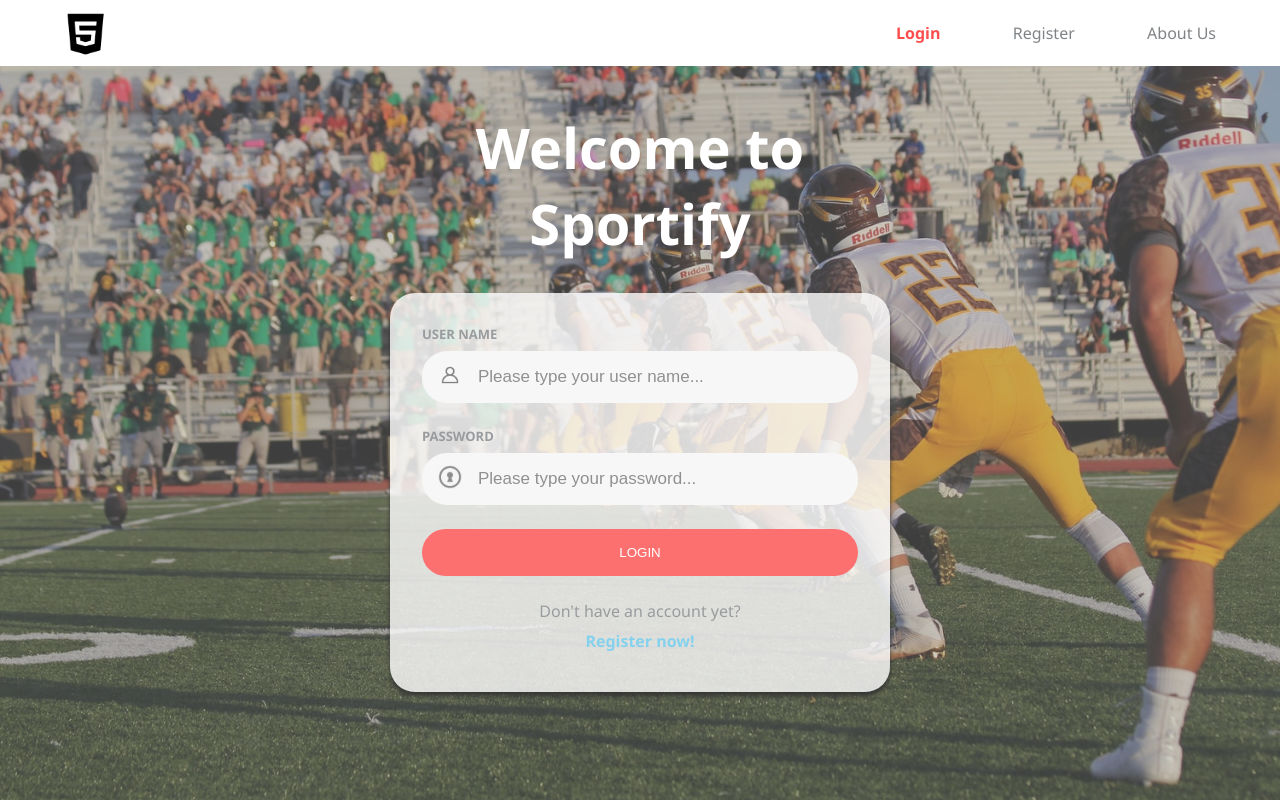
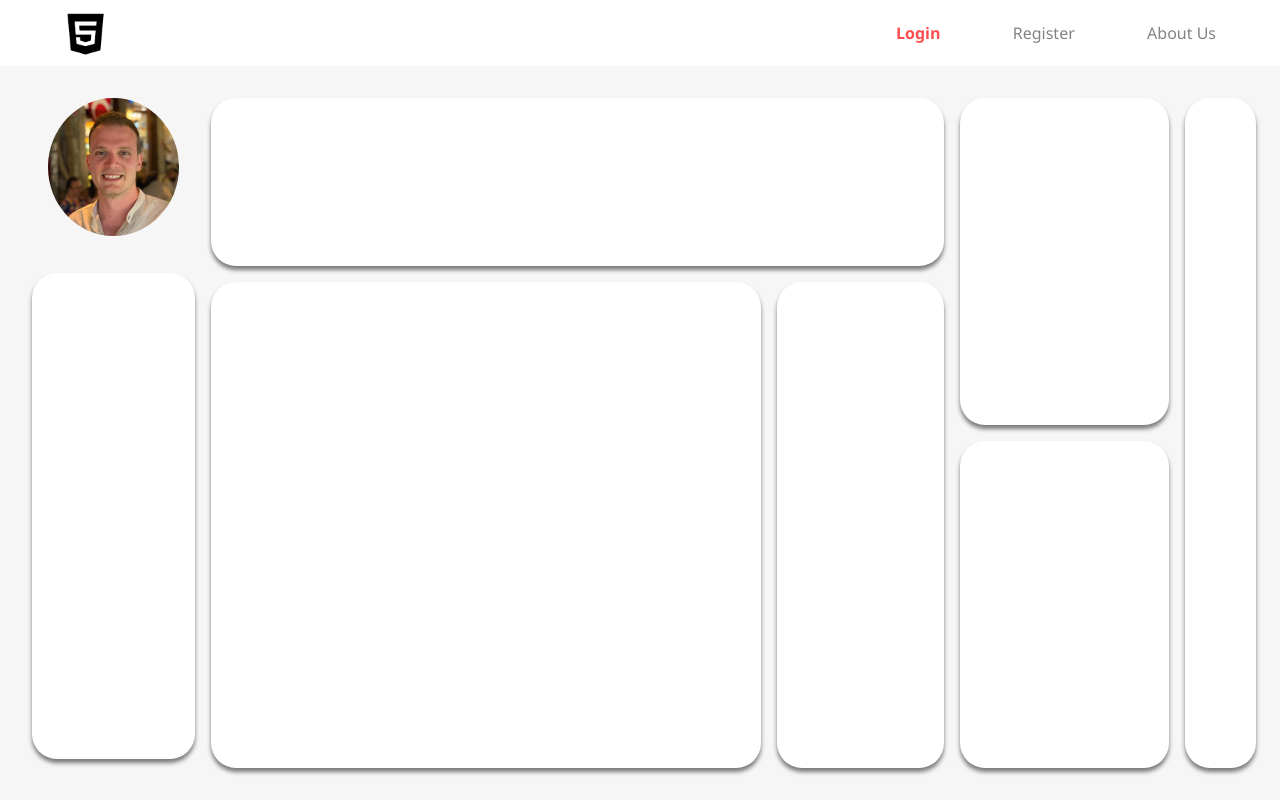
Before and after one commit to cemakcevin/sportify, a React (Create React App) app in the folder client/: page /home in a window 1280 px wide. Before the commit this address led to /login. Built offline with nearby package versions, Linux system fonts and the light colour scheme.

Commit message:
set the layout for the profile page

```diff
--- a/client/src/App.js
+++ b/client/src/App.js
@@ -4,6 +4,7 @@
 import LoginPage from './pages/LoginPage/LoginPage';
 import SearchPage from './pages/SearchPage/SearchPage';
 import GamePage from './pages/GamePage/GamePage';
+import HomePage from './pages/HomePage/HomePage';
 
 import Header from './components/Header/Header';
 
@@ -12,6 +13,7 @@
     <BrowserRouter>
       <Header />
       <Switch>
+          <Route path="/home" component={HomePage}/>
           <Route path="/login" component={LoginPage} />
           <Route path="/search" component={SearchPage} />
           <Route path="/game/:gameId" component={GamePage} />
--- /dev/null
+++ b/client/src/components/Avatar/Avatar.js
@@ -0,0 +1,12 @@
+import './Avatar.scss';
+
+function Avatar ({className, avatarUrl}) {
+
+    return(
+        <div className={`${className} avatar`}>
+            <img className="avatar__img" src={avatarUrl} alt="profile"/>
+        </div>
+    )
+}
+
+export default Avatar;
--- /dev/null
+++ b/client/src/components/Avatar/Avatar.scss
@@ -0,0 +1,7 @@
+.avatar {
+
+    &__img {
+        width: 100%;
+        border-radius: 50%;
+    }
+}
--- /dev/null
+++ b/client/src/components/TeamCard/TeamCard.js
@@ -0,0 +1,12 @@
+import './TeamCard.scss'
+
+function TeamCard ({className, taskDisplayTeam, strTeamBadge, teamId}) {
+
+    return (
+        <article className={`${className} card`} onClick={() => taskDisplayTeam(teamId)}>
+            <img className="card__img" src={strTeamBadge} alt="team" />
+        </article>
+    )
+};
+
+export default TeamCard;
--- /dev/null
+++ b/client/src/components/TeamCard/TeamCard.scss
@@ -0,0 +1,12 @@
+.card {
+    padding: 1rem;
+    border-radius: 25px;
+    display: flex;
+    align-items: center;
+    justify-content: center;
+    box-shadow: 0px 4px 4px rgba(0, 0, 0, 0.9);
+
+    &__img {
+        width: 100%;
+    }
+}
--- /dev/null
+++ b/client/src/pages/HomePage/HomePage.js
@@ -0,0 +1,55 @@
+import './HomePage.scss';
+
+import Avatar from '../../components/Avatar/Avatar';
+
+import avatarUrl from '../../assets/pictures/profile.jpeg';
+
+function HomePage () {
+
+    return(
+        <main className="home">
+            <div className="home__profile profile">
+                <Avatar
+                    className="profile__avatar"
+                    avatarUrl={avatarUrl}
+                />
+                <div className="profile__info">
+
+                </div>
+            </div>
+            <div className="home__interaction interaction">
+                <div className="interaction__favourites">
+
+                </div>
+                <div className="interaction__feed-container">
+                    <div className="interaction__feed feed">
+
+                    </div>
+                    <div className="interaction__news news">
+
+                    </div>
+                </div>
+            </div>
+            <div className="home__updates updates">
+                <div className="updates__container">
+
+                </div>
+                <div className="updates__container">
+
+                </div>
+            </div>
+            <div className="home__friends friends">
+                <div className="friends__wrapper">
+                    <div className="friends__container">
+
+                    </div>
+                    <div className="friends__container">
+
+                    </div>
+                </div>
+            </div>
+        </main>
+    )
+}
+
+export default HomePage;
--- /dev/null
+++ b/client/src/pages/HomePage/HomePage.scss
@@ -0,0 +1,98 @@
+@use '../../partials/colors' as *;
+@use '../../partials/mixins' as *;
+
+.home {
+    min-height: 100vh;
+    padding: 66px 1rem 1rem 1rem;
+    background: $color-primary1;
+    display: flex;
+    justify-content: flex-start;
+}
+
+.profile {
+    width: 15%;
+    padding: 1rem 0.5rem 1rem 1rem;
+    display: flex;
+    flex-direction: column;
+
+    &__avatar {
+        width: 100%;
+        padding: 1rem;
+        margin-bottom: 1rem;
+    }
+
+    &__info {
+        height: calc(100% - 200px);
+        @include card-background;
+    }
+}
+
+.interaction {
+    width: 60%;
+    padding: 2rem 0.5rem 1rem 0.5rem;
+    display: flex;
+    flex-direction: column;
+
+    &__favourites {
+        height: 25%;
+        padding: 1rem;
+        margin-bottom: 1rem;
+        overflow-x: auto;
+
+        @include card-background;
+    }
+
+    &__feed-container {
+        height: calc(75% - 1rem);
+        display: flex;
+    }
+
+    &__feed {
+        height: 100%;
+        width: 75%;
+        margin-right: 1rem;
+
+        @include card-background;
+    }
+
+    &__news {
+        height: 100%;
+        width: calc(25% - 1rem);
+
+        @include card-background;
+    }
+}
+
+.updates {
+    width: 18%;
+    display: flex;
+    flex-direction: column;
+    justify-content: space-between;
+    padding: 2rem 0.5rem 1rem 0.5rem;
+
+    &__container {
+        width: 100%;
+        height: calc(50% - 0.5rem);
+
+        @include card-background;
+    }
+}
+
+.friends {
+    flex-grow: 1;
+    display: flex;
+    flex-direction: column;
+    justify-content: space-between;
+    padding: 2rem 0.5rem 1rem 0.5rem;
+
+    &__wrapper {
+        width: 100%;
+        height: 100%;
+        @include card-background;
+    }
+
+    &__container {
+        width: 100%;
+        height: 50%;
+    }
+}
--- a/client/src/pages/SearchPage/SearchPage.js
+++ b/client/src/pages/SearchPage/SearchPage.js
@@ -4,6 +4,7 @@
 
 import Input from '../../components/Input/Input';
 import TeamDetails from '../../components/TeamDetails/TeamDetails';
+import TeamCard from '../../components/TeamCard/TeamCard';
 
 import searchIcon from '../../assets/icons/search-icon.png';
 
@@ -70,9 +71,12 @@
                     {searchedTeams.map(team => {
 
                         return(
-                            <article className="search__result-card card" onClick={() => this.taskDisplayTeam(team.idTeam)}>
-                                <img className="card__img" src={team.strTeamBadge} alt="team" />
-                            </article>
+                            <TeamCard
+                                className="search__result-card"
+                                taskDisplayTeam={this.taskDisplayTeam}
+                                strTeamBadge={team.strTeamBadge}
+                                teamId={team.idTeam}
+                            />
                         )
                     })}
                 </div>
--- a/client/src/pages/SearchPage/SearchPage.scss
+++ b/client/src/pages/SearchPage/SearchPage.scss
@@ -49,8 +49,6 @@
         color: white;
     }
 
-
-
     &__result-column {
         width: 50%;
         height: 100%;
@@ -66,22 +64,29 @@
         align-items: flex-start;
         overflow-y: auto;
     }
+
+    &__result-card {
+        width: 200px;
+        height: 200px;
+        margin-bottom: 2rem;
+        margin-right: auto;
+        background: rgba(255,255,255, 0.75);
+    }
 }
 
-.card {
-    width: 200px;
-    height: 200px;
-    padding: 1rem;
-    background: rgba(255,255,255, 0.75);
-    border-radius: 25px;
-    display: flex;
-    align-items: center;
-    justify-content: center;
-    box-shadow: 0px 4px 4px rgba(0, 0, 0, 0.9);
-    margin-bottom: 2rem;
-    margin-right: auto;
+// .card {
+//     width: 200px;
+//     height: 200px;
+//     padding: 1rem;
+//     border-radius: 25px;
+//     display: flex;
+//     align-items: center;
+//     justify-content: center;
+//     box-shadow: 0px 4px 4px rgba(0, 0, 0, 0.9);
+//     margin-bottom: 2rem;
+//     margin-right: auto;
 
-    &__img {
-        width: 100%;
-    }
-}
+//     &__img {
+//         width: 100%;
+//     }
+// }
--- /dev/null
+++ b/client/src/partials/_mixins.scss
@@ -0,0 +1,6 @@
+
+@mixin card-background {
+    background: white;
+    box-shadow: 0px 4px 4px rgba(0, 0, 0, 0.5);
+    border-radius: 25px;
+}
```
Also changed, not shown: client/src/assets/pictures/profile.jpeg (added).
